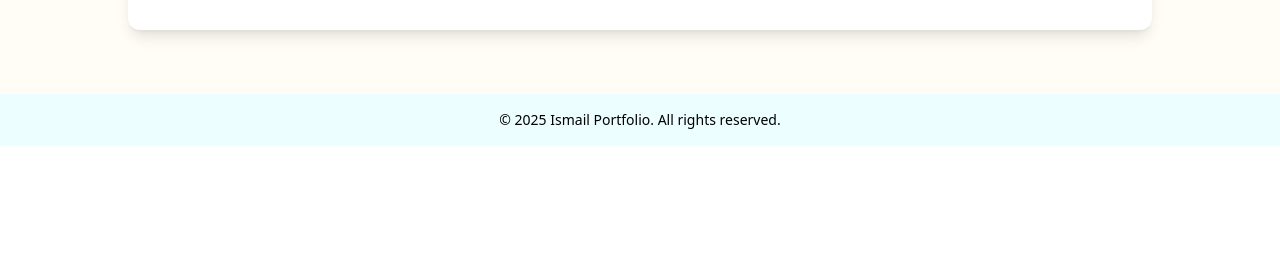
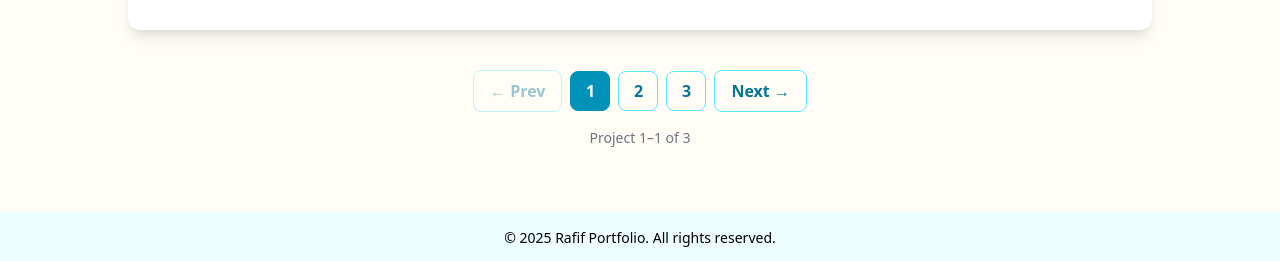
Before and after one commit to roboloc/Portofolio, a Next.js app: page /contents/portofolio in a window 1280 px wide. Shown: the part 1331-1592 px from the top of the page. Before the commit the page ends 1477 px from the top, so only its background shows below. Built offline with nearby package versions, Linux system fonts and the light colour scheme.

Commit message:
second update

```diff
--- a/src/app/contents/portofolio/page.tsx
+++ b/src/app/contents/portofolio/page.tsx
@@ -1,6 +1,8 @@
 "use client";
 import { useState } from "react";
 import Image from "next/image";
+
+const PROJECTS_PER_PAGE = 1;
 
 export default function Portfolio() {
   const [projects] = useState([
@@ -12,7 +14,38 @@ export default function Portfolio() {
       imageUrl:
         "https://res.cloudinary.com/drarpvqyo/image/upload/v1759260420/Property_Renting_yygx65.png",
     },
+    {
+      id: 2,
+      title: "Game Analytics Dashboard",
+      longExplanation:
+        "A dashboard built in Tableau to visualize video game analytics data. It shows critic scores, user scores, and sales broken down by genre, platform, and critic score ranges. The dashboard also includes interactive charts and filters so users can explore the data and better understand how critic scores affect game sales.",
+      imageUrl:
+        "https://res.cloudinary.com/drarpvqyo/image/upload/v1773416416/GameAnalytics_dprkvk.png",
+    },
+    {
+      id: 3,
+      title: "Task Management App",
+      longExplanation:
+        "A Python project that uses machine learning clustering to group house prices into three ranges: 100jt–16m, 16.1m–32m, and 32.1m–48m. The project uses Pandas for data processing and  clustering algorithms to categorize houses based on their price. The results are visualized using bar charts that show the number of houses in each price range across different areas in Jakarta (Daerah).",
+      imageUrl:
+        "https://res.cloudinary.com/drarpvqyo/image/upload/v1773417331/House_Price_Range._deznuf.png",
+    },
   ]);
+
+  const [currentPage, setCurrentPage] = useState(1);
+
+  const totalPages = Math.ceil(projects.length / PROJECTS_PER_PAGE);
+  const startIndex = (currentPage - 1) * PROJECTS_PER_PAGE;
+  const currentProjects = projects.slice(
+    startIndex,
+    startIndex + PROJECTS_PER_PAGE,
+  );
+
+  const goToPage = (page: number) => {
+    if (page >= 1 && page <= totalPages) {
+      setCurrentPage(page);
+    }
+  };
 
   return (
     <div
@@ -22,11 +55,11 @@ export default function Portfolio() {
       <p className="text-4xl sm:text-5xl lg:text-6xl font-extrabold text-center text-black leading-tight drop-shadow-sm mb-4">
         Portfolio
       </p>
-      <hr className="w-40 h-1 mx-auto my-4 bg-gray-700 border-0 rounded-sm"></hr>
+      <hr className="w-40 h-1 mx-auto my-4 bg-gray-700 border-0 rounded-sm" />
 
       <div className="container mx-auto max-w-5xl mt-12">
         <section className="w-full grid gap-10 md:grid-cols-1">
-          {projects.map((project) => (
+          {currentProjects.map((project) => (
             <div
               key={project.id}
               className="bg-white rounded-xl shadow-lg overflow-hidden grid grid-cols-1"
@@ -59,6 +92,54 @@ export default function Portfolio() {
             </div>
           ))}
         </section>
+
+        {/* Pagination Controls */}
+        {totalPages > 1 && (
+          <div className="flex items-center justify-center gap-2 mt-10">
+            {/* Previous Button */}
+            <button
+              onClick={() => goToPage(currentPage - 1)}
+              disabled={currentPage === 1}
+              className="px-4 py-2 rounded-lg border border-cyan-300 text-cyan-700 font-semibold
+                         hover:bg-cyan-100 disabled:opacity-40 disabled:cursor-not-allowed transition-colors"
+            >
+              ← Prev
+            </button>
+
+            {/* Page Number Buttons */}
+            {Array.from({ length: totalPages }, (_, i) => i + 1).map((page) => (
+              <button
+                key={page}
+                onClick={() => goToPage(page)}
+                className={`w-10 h-10 rounded-lg font-bold transition-colors border
+                  ${
+                    currentPage === page
+                      ? "bg-cyan-600 text-white border-cyan-600"
+                      : "border-cyan-300 text-cyan-700 hover:bg-cyan-100"
+                  }`}
+              >
+                {page}
+              </button>
+            ))}
+
+            {/* Next Button */}
+            <button
+              onClick={() => goToPage(currentPage + 1)}
+              disabled={currentPage === totalPages}
+              className="px-4 py-2 rounded-lg border border-cyan-300 text-cyan-700 font-semibold
+                         hover:bg-cyan-100 disabled:opacity-40 disabled:cursor-not-allowed transition-colors"
+            >
+              Next →
+            </button>
+          </div>
+        )}
+
+        {/* Page indicator */}
+        <p className="text-center text-gray-500 mt-4 text-sm">
+          Project {startIndex + 1}–
+          {Math.min(startIndex + PROJECTS_PER_PAGE, projects.length)} of{" "}
+          {projects.length}
+        </p>
       </div>
     </div>
   );
--- a/src/components/footer.tsx
+++ b/src/components/footer.tsx
@@ -2,7 +2,7 @@ export default function Footer() {
   return (
     <footer className="bg-cyan-50  p-4 text-center text-black">
       <p className="text-sm">
-        &copy; 2025 Ismail Portfolio. All rights reserved.
+        &copy; 2025 Rafif Portfolio. All rights reserved.
       </p>
     </footer>
   );
--- a/src/components/header.tsx
+++ b/src/components/header.tsx
@@ -5,7 +5,7 @@ export default function Header() {
     <header className="bg-cyan-50 shadow-sm p-4 w-full sticky top-0 z-50">
       <div className="container mx-auto flex flex-wrap items-center justify-between">
         <nav className="text-xl font-bold text-gray-800 mb-4 sm:mb-0">
-          <Link href="/">Ismail Portfolio</Link>
+          <Link href="/">Rafif Portfolio</Link>
         </nav>
 
         <nav className="w-full md:w-auto">
```
Also changed, not shown: public/GameAnalytics.png (added).
